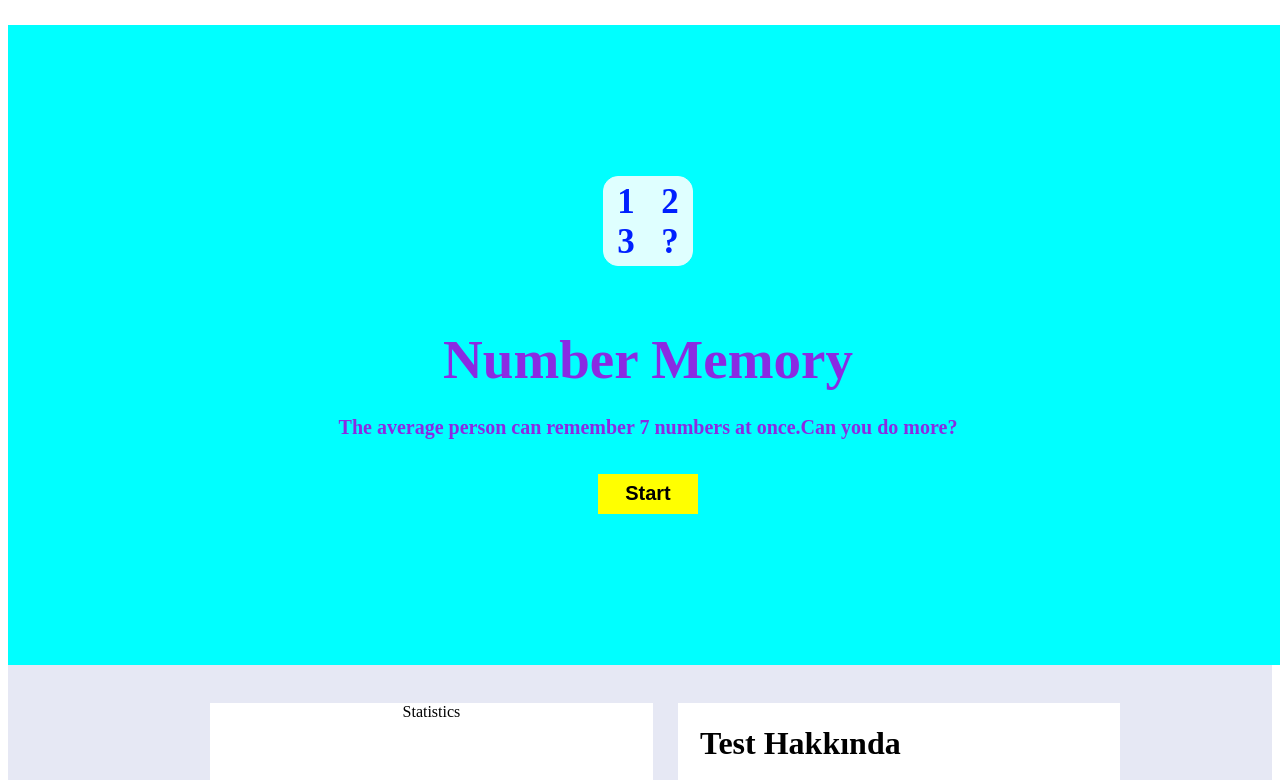
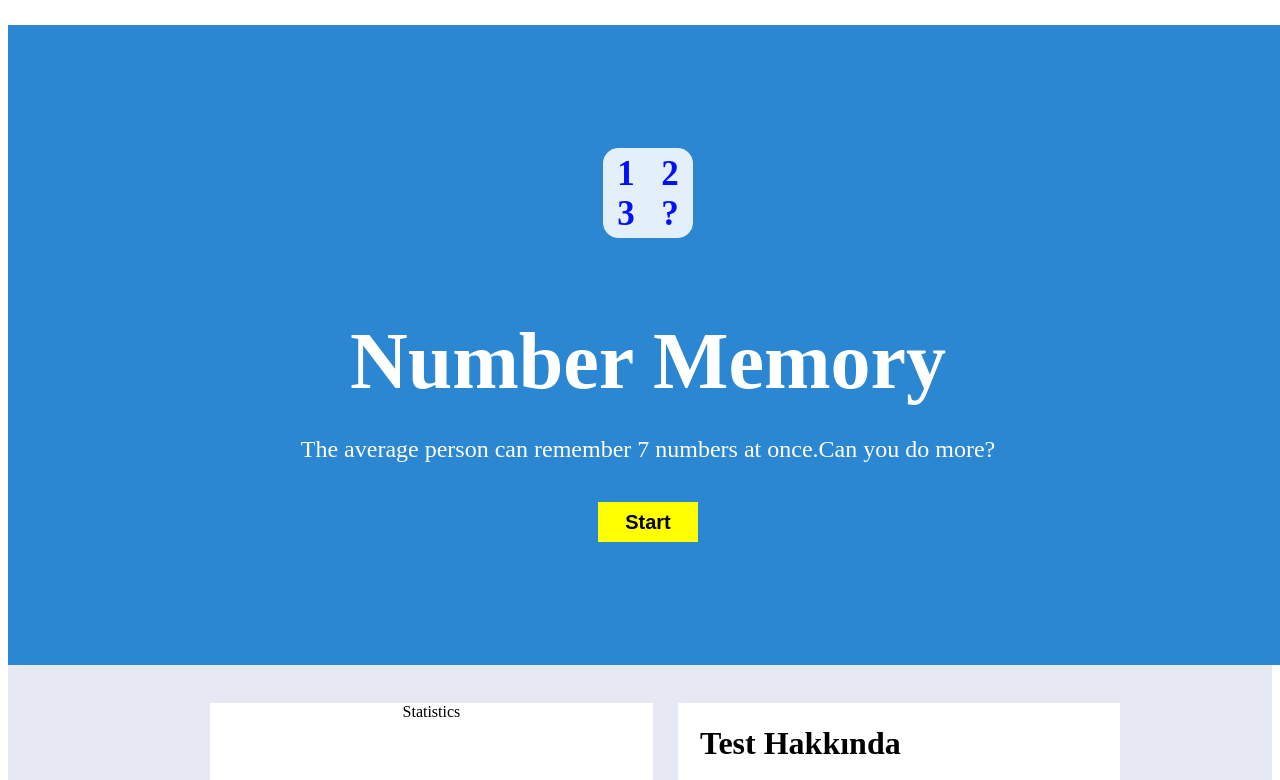
Before and after one commit to iguninovasyon/number-memory, a plain HTML site: page index.html in a window 1280 px wide. Shown: the top 780 px of the page. Drawn offline with Linux system fonts and the light colour scheme.

Commit message:
Renkler değiştirildi.

```diff
--- a/assets/css/styles.css
+++ b/assets/css/styles.css
@@ -4,12 +4,12 @@
     margin-top: 25px;
     width: 100vw;
     height: 80vh;
-    background-color: aqua;
+    background-color: rgb(43, 135, 209);
     display: flex;
     align-items: center;
     justify-content: center;
     flex-direction: column;
-    color: blueviolet;
+    color: white;
 
 }
 
@@ -40,14 +40,14 @@
 .GameStart__h1{
 
     margin-bottom: 5px;
-    font-weight: bold;
-    font-size: 55px;
+    font-size: 80px;
+
 }
 
-.GameStart__p{
+.GameStart__h2{
 
-    font-size: 20px;
-    font-weight: bold;
+    font-size: 24px;
+
 
 }
 
--- a/index.html
+++ b/index.html
@@ -24,7 +24,7 @@
             </div>
         </div>
         <h1 class="GameStart__h1">Number Memory</h1>
-        <p class="GameStart__p">The average person can remember 7 numbers at once.Can you do more?</p>
+        <p class="GameStart__h2">The average person can remember 7 numbers at once.Can you do more?</p>
         <button class="GameStart__button">Start</button>
 
     </div>
```
